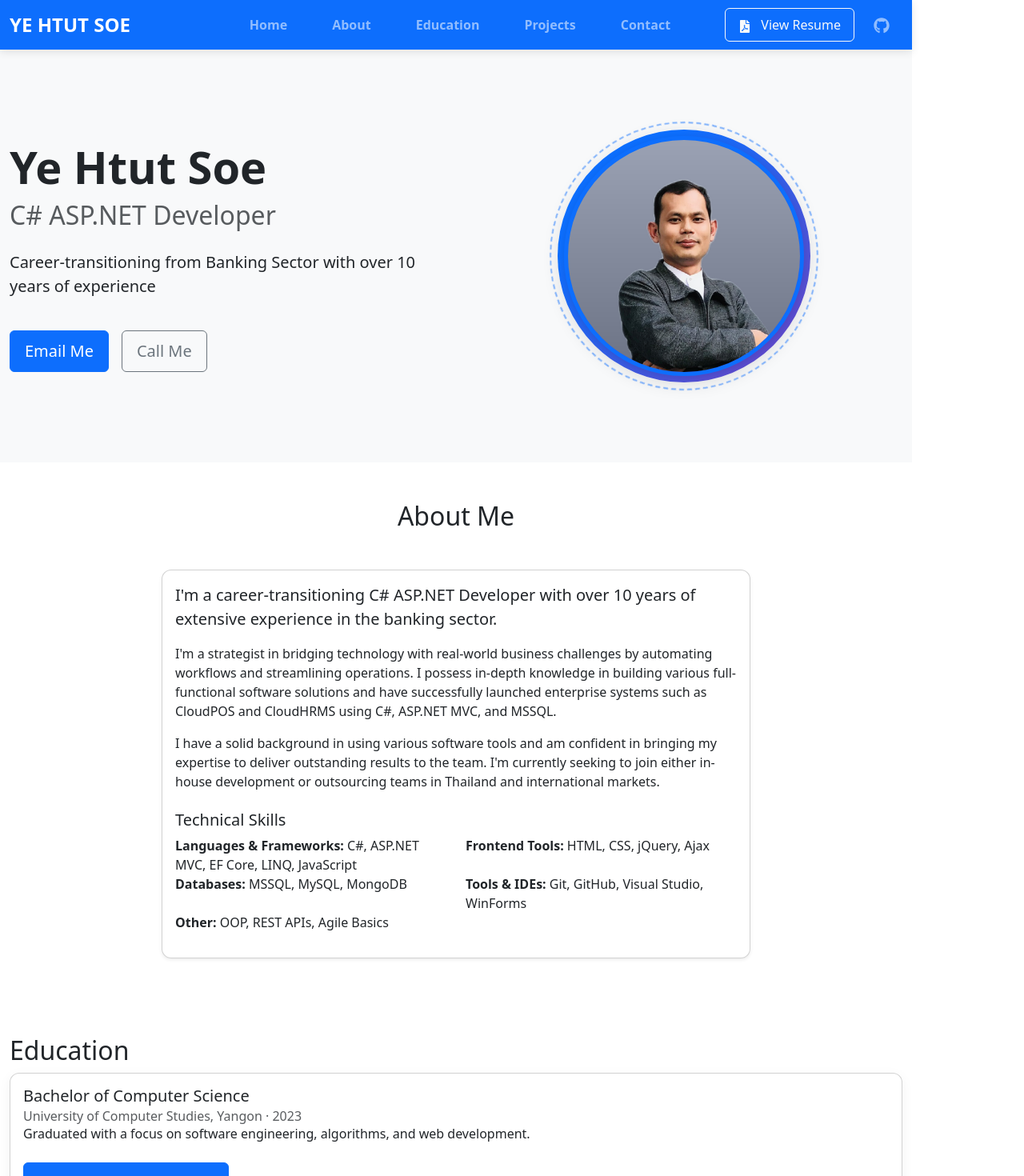
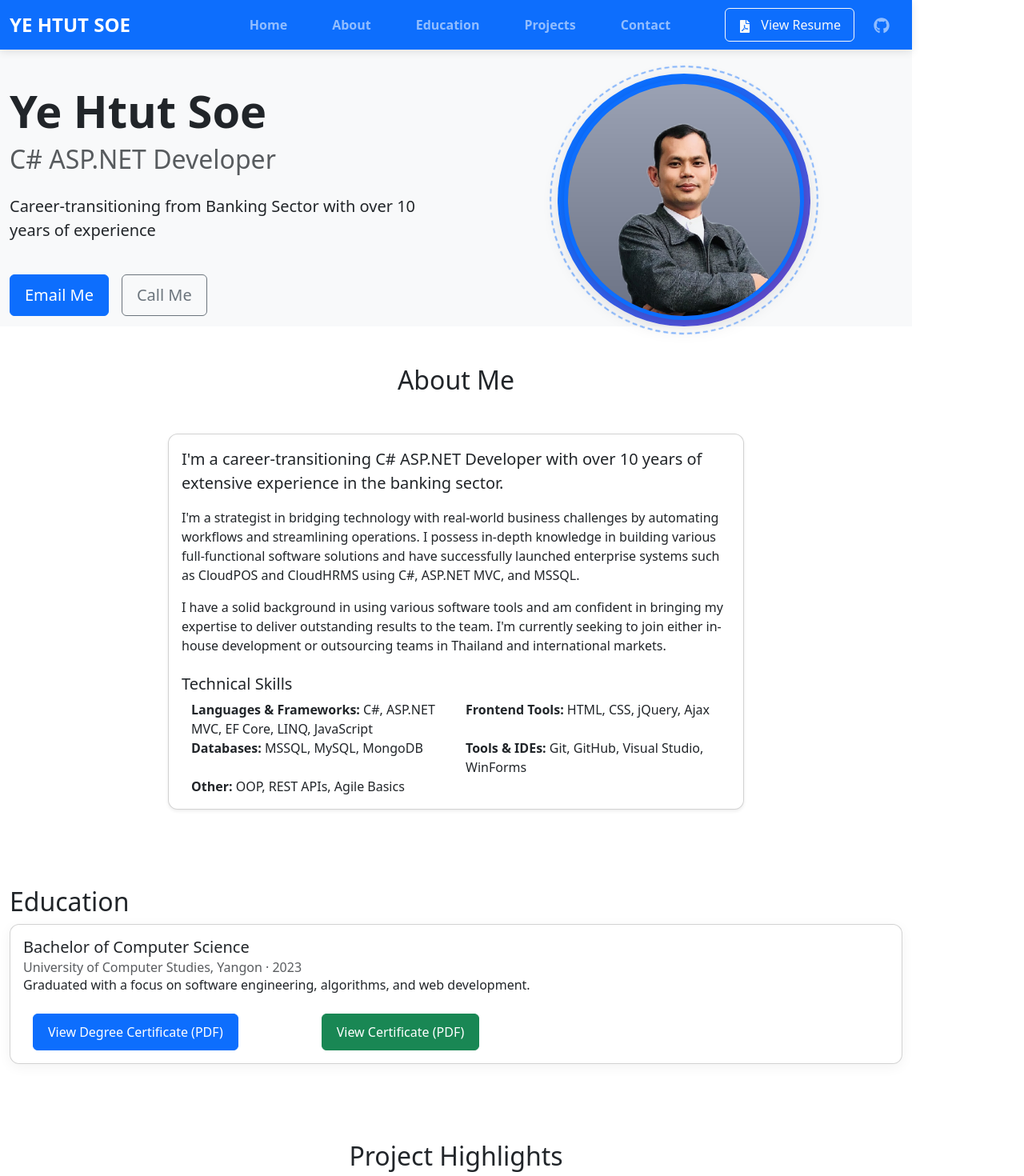
Before and after one commit to Yehtutsoe/Portfolio, a React (Vite) app: page / in a window 1280 px wide. Shown: the top 1470 px of the page at 80% size. Built offline with nearby package versions, Linux system fonts and the light colour scheme.

Commit message:
Update Certificate

```diff
--- a/src/App.css
+++ b/src/App.css
@@ -115,3 +115,22 @@ section {
     margin-bottom: 10px;
   }
 }
+/* Make #home truly full-width */
+#home {
+  width: 100vw;
+  margin: 0;
+  padding: 0;
+}
+
+/* Remove padding from Bootstrap’s container and row */
+#home {
+  width: 100vw;           /* Full viewport width */
+  margin: 0;
+  padding: 30px 0 0 0;
+  background-color: #f8f9fa;
+}
+
+.container-fluid, .row {
+  margin: 0 !important;
+  padding: 0 !important;
+}
--- a/src/components/Education.jsx
+++ b/src/components/Education.jsx
@@ -12,6 +12,8 @@ function Education() {
           <Card.Text>
             Graduated with a focus on software engineering, algorithms, and web development.
           </Card.Text>
+          <div className="row">
+            <div className="col-4">
               <a
                 href="/YeHtutSoe(Degree).pdf"
                 target="_blank"
@@ -20,6 +22,19 @@ function Education() {
               >
                 View Degree Certificate (PDF)
               </a>
+            </div>
+            <div className="col-3">
+              <a
+                href="/Certificate.pdf"
+                target="_blank"
+                rel="noopener noreferrer"
+                className="btn btn-success mt-2"
+              >
+                View Certificate (PDF)
+              </a>
+            </div>
+          </div>
+
         </Card.Body>
       </Card>
     </Container>
```
Also changed, not shown: public/icon.svg (renamed from src/assets/icon.svg). Lines whose indentation alone changed are shown as unchanged.
